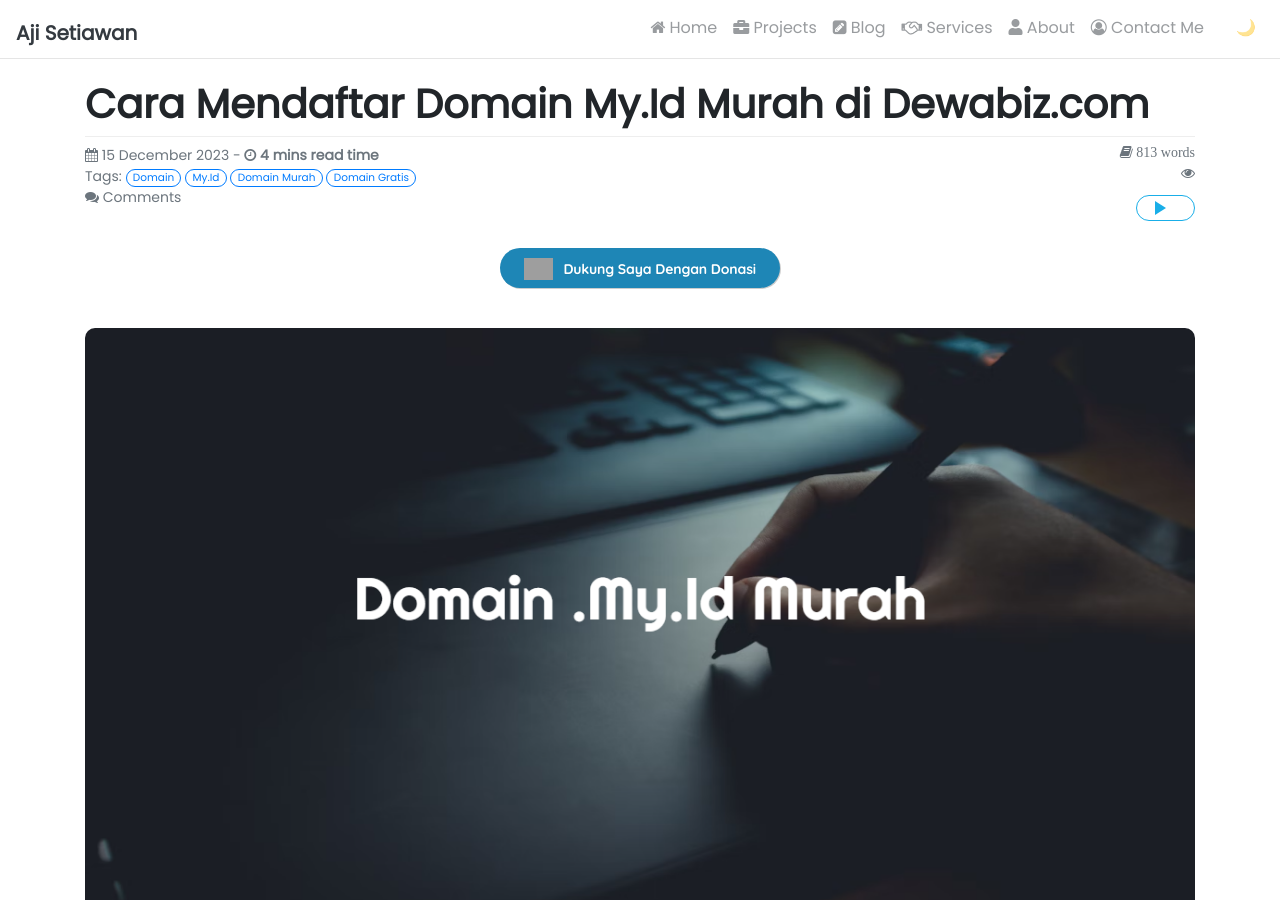
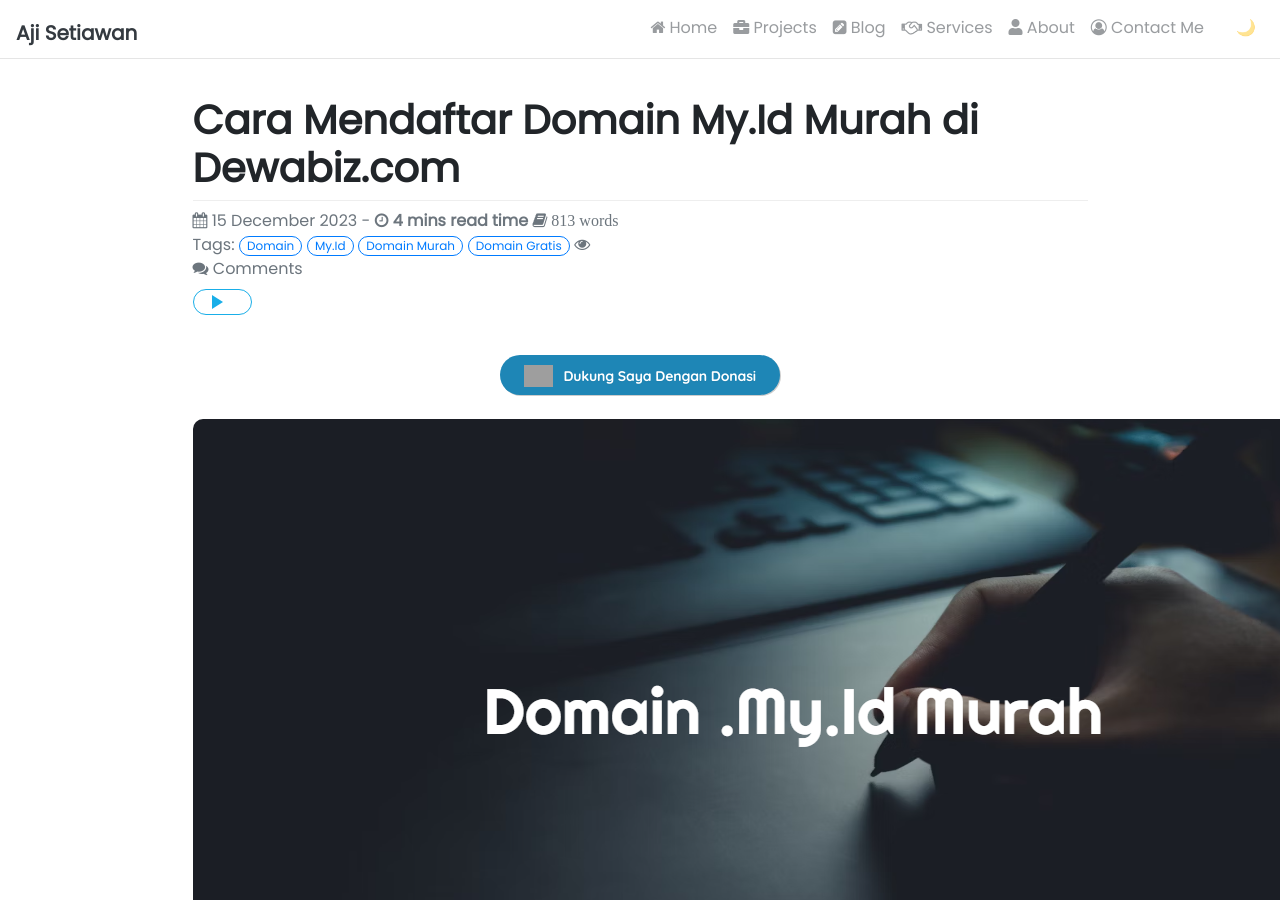
Before and after one commit to ajisetiawan716/ajisetiawan716.github.io, a Jekyll site: the page built from _posts/2023-12-15-cara-daftar-domain-my.id-murah-di-dewabiz.md, in a window 1280 px wide and 900 px high. Built offline with Jekyll 4.4.1, drawn with Linux system fonts in a browser that asks for light colours; nearby versions of some CDN libraries; comment, search, counter and statistics services are not loaded; grey boxes are pictures that could not be loaded.

Commit message:
Update blog.html

```diff
--- a/_layouts/blog.html
+++ b/_layouts/blog.html
@@ -2,6 +2,6 @@
 layout: default
 ---
 
-<div class="mx-auto post">
+<div class="col-lg-10 mx-auto mt-5 markdown-body">
   {{ content }}
 </div>
```
